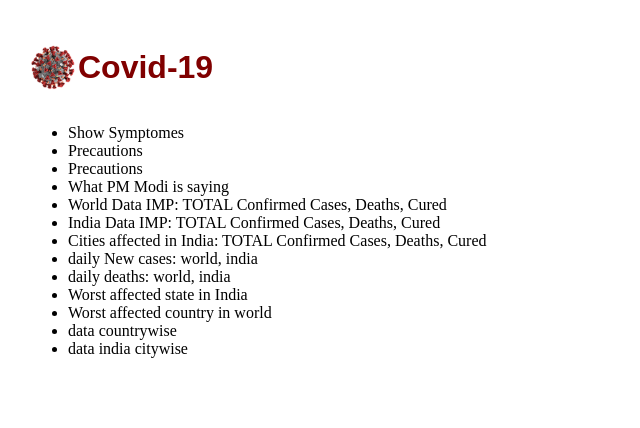
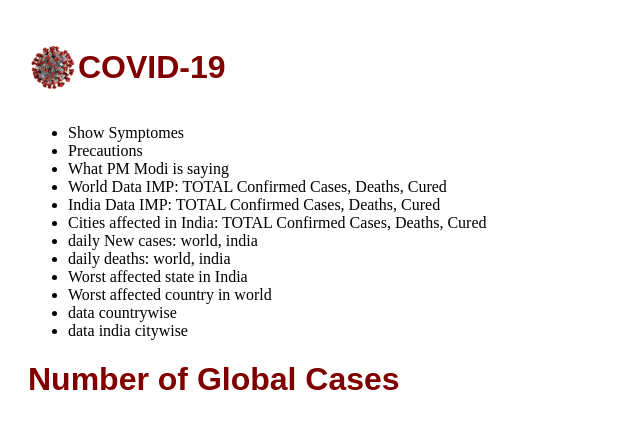
Before and after one commit to saujanyanagpal104/covid-stats, a React (Create React App) app: page / in a window 1280 px wide. Shown: the top 428 px of the page, without its empty margins (0-640 px from the left). Built offline with nearby package versions, Linux system fonts and the light colour scheme.

Commit message:
scraped global covid-19 data

```diff
--- a/src/components/App.js
+++ b/src/components/App.js
@@ -1,13 +1,16 @@
 import React from 'react';
 import Temp from './Temp';
 import Header from './Header';
+import VirusInfo from './VirusInfo';
 import '../styles/index.css';
+import GlobalCases from './GlobalCases';
 
 const App = () => {
     return (
         <div className='main-wrapper'>
             <Header />
             <Temp />
+            <GlobalCases />
         </div>
     )
 }
--- /dev/null
+++ b/src/components/GlobalCases.js
@@ -0,0 +1,7 @@
+import React from 'react';
+
+const GlobalCases = () => (
+    <h1>Number of Global Cases</h1>
+)
+
+export default GlobalCases;
--- a/src/components/Header.js
+++ b/src/components/Header.js
@@ -5,7 +5,7 @@ const Header = () => (
     <div className='header'>
         <div className='title-and-logo'>
             <img src={Logo} alt='covid-19' />
-            <h1>Covid-19</h1>
+            <h1>COVID-19</h1>
         </div>
     </div>
 )
--- a/src/components/Temp.js
+++ b/src/components/Temp.js
@@ -4,7 +4,6 @@ const Temp = () => (
     <>
         <ul>
             <li>Show Symptomes</li>
-            <li>Precautions</li>
             <li>Precautions</li>
             <li>What PM Modi is saying</li>
             <li>World Data IMP: TOTAL Confirmed Cases, Deaths, Cured</li>
--- /dev/null
+++ b/src/components/VirusInfo.js
@@ -0,0 +1,9 @@
+import React from 'react';
+
+const VirusInfo = () => (
+    <div className='virus-info'>
+        <h1>Some Information about COVID-19</h1>
+    </div>
+)
+
+export default VirusInfo;
--- a/src/styles/index.css
+++ b/src/styles/index.css
@@ -12,7 +12,7 @@
     width: 50px;
 }
 
-.title-and-logo h1 {
+h1 {
     font-family: sans-serif;
     color: maroon;
 }
```
Also changed, not shown: src/data/content.js (added), 1 other file (tests, documents, lock files or other folders).
